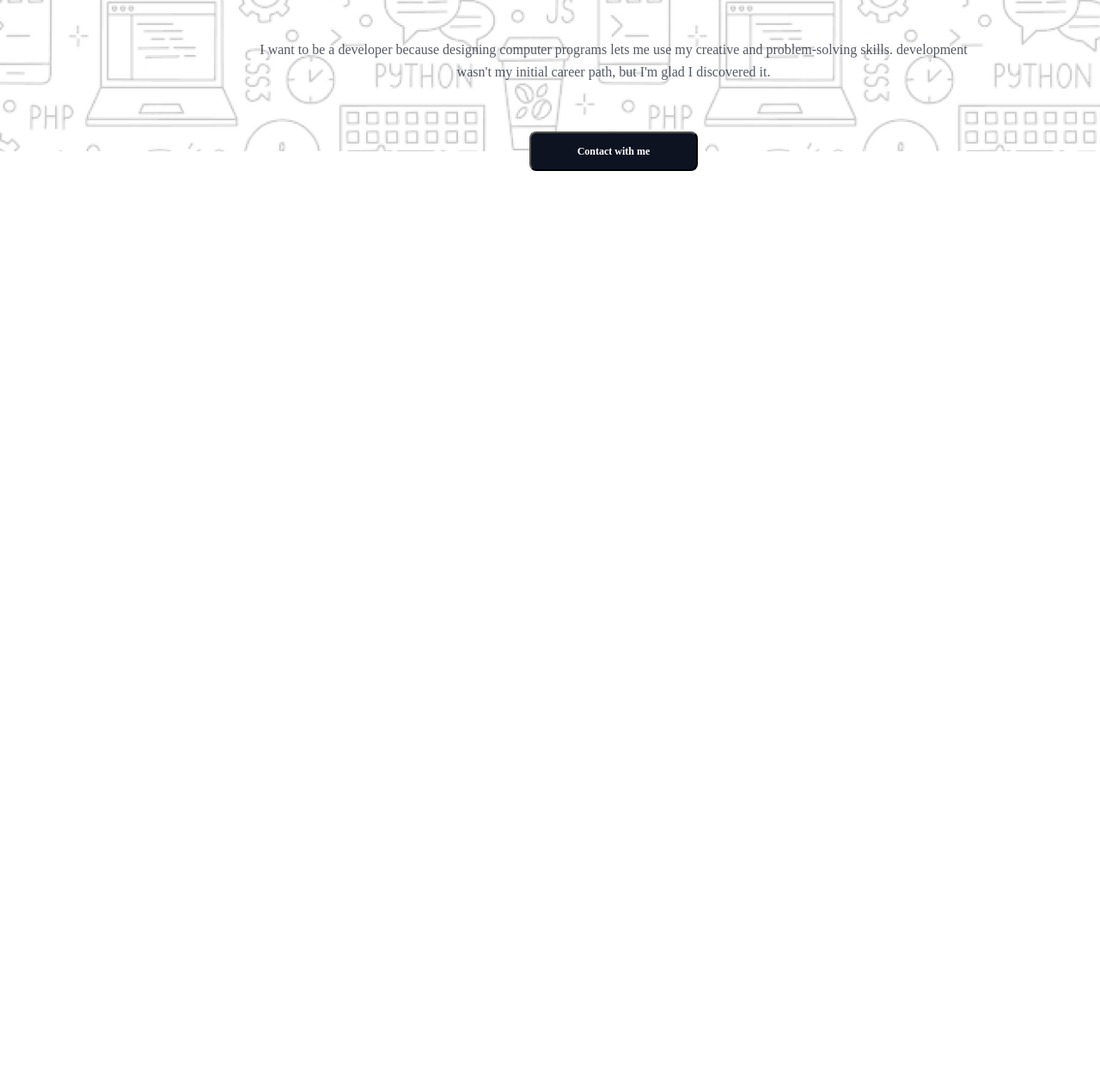
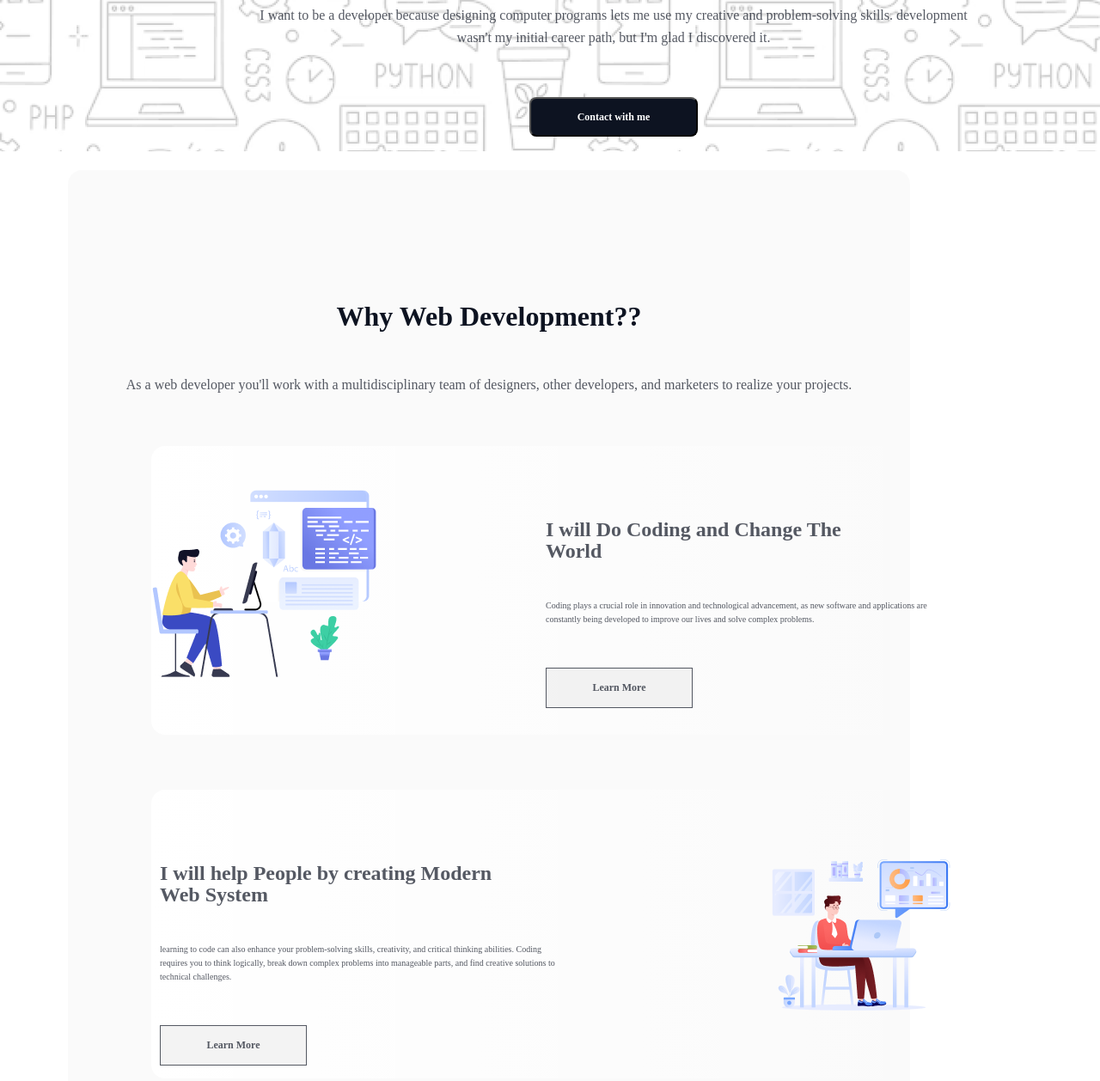
Before and after one commit to anie3008/Reset-9-A-1, a plain HTML site: page index.html in a window 1280 px wide. Shown: the part 553-1811 px from the top of the page at 86% size. Before the commit the page ends 800 px from the top, so only its background shows below. Drawn offline with Linux system fonts and the light colour scheme; a web font is replaced by a local one.

Commit message:
added card section

```diff
--- a/index.html
+++ b/index.html
@@ -22,5 +22,42 @@
             <button class="button-contact">Contact with me</button>
         </div>
     </section>
+
+    <section id="development-card">
+        <div class="card-header">
+            <h1>Why Web Development??</h1>
+            <p> As a web developer you'll work with a multidisciplinary team of designers, other developers, and marketers to realize your projects.</p>
+        </div>
+
+                <div class="card">
+                    <img src="./assets/Layer_1.png" alt="">
+                    <div class="card-content">
+                        <h2>I will Do Coding and Change The World</h2>
+                        <p>Coding plays a crucial role in innovation and technological advancement, as new software and applications are constantly being developed to improve our lives and solve complex problems.</p>
+                        <button>Learn More</button>
+
+                </div>
+
+                </div>
+            <div class="card">
+
+                <div class="card-content">
+                    <h2>I will help People by creating Modern Web System</h2>
+                    <p> learning to code can also enhance your problem-solving skills, creativity, and critical thinking abilities. Coding requires you to think logically, break down complex problems into manageable parts, and find creative solutions to technical challenges.</p>
+                    <button>Learn More</button>
+                </div>
+
+                <img src="./assets/Group 3.png" alt="">
+            </div>
+            <div class="card">
+                <img src="./assets/Group 4.png" alt="">
+                <div class="card-content">
+                    <h2>I will Do Coding and Change The World</h2>
+                    <p>Coding plays a crucial role in innovation and technological advancement, as new software and applications are constantly being developed to improve our lives and solve complex problems.</p>
+                    <button>Learn More</button>
+                </div>
+            </div>
+
+    </section>
 </body>
 </html>
--- a/style.css
+++ b/style.css
@@ -66,7 +66,7 @@ text-align: center;
     height: 581px;
     left: 215px;
     right: 215px;
-    top: 150px;
+    top: 110px;
 
 
     display: flex;
@@ -169,3 +169,233 @@ line-height: 23px;
 letter-spacing: 0%;
 text-align: center;
 }
+
+#development-card{
+    position: absolute;
+    height: 1393px;
+    left: 79px;
+    right: 221px;
+    top: 750.5px;
+    bottom: 2925.5px;
+
+    display: flex;
+flex-direction: column;
+justify-content: flex-start;
+align-items: center;
+gap: 10;
+padding: 80px 97px 80px 97px;
+
+border-radius: 16px;
+background: rgba(13, 19, 33, 0.02);
+}
+
+#development-card .card-header{
+    position: static;
+    width: 852px;
+    height: 113px;
+
+    display: flex;
+    flex-direction: column;
+    justify-content: flex-start;
+    align-items: center;
+    gap: 15;
+    padding: 0px;
+
+    flex: none;
+    order: 0;
+    flex-grow: 0;
+    margin: 48px 0px;
+
+}
+
+#development-card .card-header h1{
+    position: static;
+width: 852px;
+height: 37px;
+
+display: flex;
+flex-direction: column;
+justify-content: flex-start;
+align-items: center;
+gap: 24;
+padding: 0px;
+
+flex: none;
+order: 0;
+align-self: stretch;
+flex-grow: 0;
+margin: 24px 0px;
+
+color: rgb(13, 19, 33);
+font-family: Azeret Mono;
+font-size: 32px;
+font-weight: 800;
+line-height: 37px;
+letter-spacing: 0%;
+text-align: center;
+}
+
+#development-card .card-header p{
+position: static;
+width: 852px;
+height: 52px;
+
+display: flex;
+flex-direction: column;
+justify-content: flex-start;
+align-items: center;
+gap: 24;
+padding: 0px;
+
+flex: none;
+order: 1;
+align-self: stretch;
+flex-grow: 0;
+margin: 24px 0px;
+
+opacity: 0.7;
+
+color: rgb(13, 19, 33);
+font-family: Azeret Mono;
+font-size: 16px;
+font-weight: 400;
+line-height: 26px;
+letter-spacing: 0%;
+text-align: center;
+}
+
+#development-card .card{
+    position: static;
+    width: 946px;
+    height: 336px;
+
+    display: flex;
+    flex-direction: column;
+    justify-content: flex-start;
+    align-items: flex-start;
+    gap: 32;
+    padding: 48px;
+
+flex: none;
+order: 0;
+align-self: stretch;
+flex-grow: 0;
+margin: 32px 0px;
+
+border-radius: 16px;
+background: linear-gradient(90.00deg, rgb(255, 255, 255),rgba(255, 255, 255, 0) 100%);
+
+display: flex;
+flex-direction: row;
+justify-content: space-between;
+align-items: center;
+padding: 0px;
+
+flex: none;
+order: 0;
+align-self: stretch;
+flex-grow: 0;
+margin: 32px 0px;
+}
+
+#development-card .card .card-content{
+    position: static;
+width: 477px;
+height: 219px;
+
+display: flex;
+flex-direction: column;
+justify-content: flex-start;
+align-items: flex-start;
+gap: 32;
+padding: 0px;
+
+flex: none;
+order: 0;
+flex-grow: 0;
+margin: 0px 10px;
+}
+
+#development-card .card .card-content h2{
+
+ position: static;
+width: 390px;
+height: 72px;
+
+display: flex;
+flex-direction: column;
+justify-content: center;
+align-items: flex-start;
+gap: 16;
+padding: 0px;
+
+flex: none;
+order: 0;
+flex-grow: 0;
+margin: 16px 0px;
+
+color: rgba(13, 19, 33, 0.7);
+font-family: Azeret Mono;
+font-size: 24px;
+font-weight: 700;
+line-height: 25px;
+letter-spacing: 0%;
+text-align: left;
+}
+
+
+#development-card .card .card-content p{
+    display: flex;
+    flex-direction: column;
+    justify-content: center;
+    align-items: flex-start;
+    gap: 8;
+    padding: 0px;
+
+    flex: none;
+    order: 1;
+    flex-grow: 0;
+    margin: 16px 0px;
+
+    opacity: 0.7;
+
+    color: rgb(13, 19, 33);
+font-family: Azeret Mono;
+font-size: 10px;
+font-weight: 400;
+line-height: 16px;
+letter-spacing: 0%;
+text-align: left;
+
+}
+
+#development-card .card .card-content button{
+
+position: static;
+width: 171px;
+height: 47px;
+
+display: flex;
+flex-direction: row;
+justify-content: center;
+align-items: center;
+gap: 10;
+padding: 10px 16px 10px 16px;
+
+flex: none;
+order: 1;
+flex-grow: 0;
+margin: 32px 0px;
+
+box-sizing: border-box;
+border: 1px solid rgb(13, 19, 33);
+opacity: 0.7;
+
+color: rgb(13, 19, 33);
+font-family: Azeret Mono;
+font-size: 12px;
+font-weight: 600;
+line-height: 23px;
+letter-spacing: 0%;
+text-align: center;
+}
```
